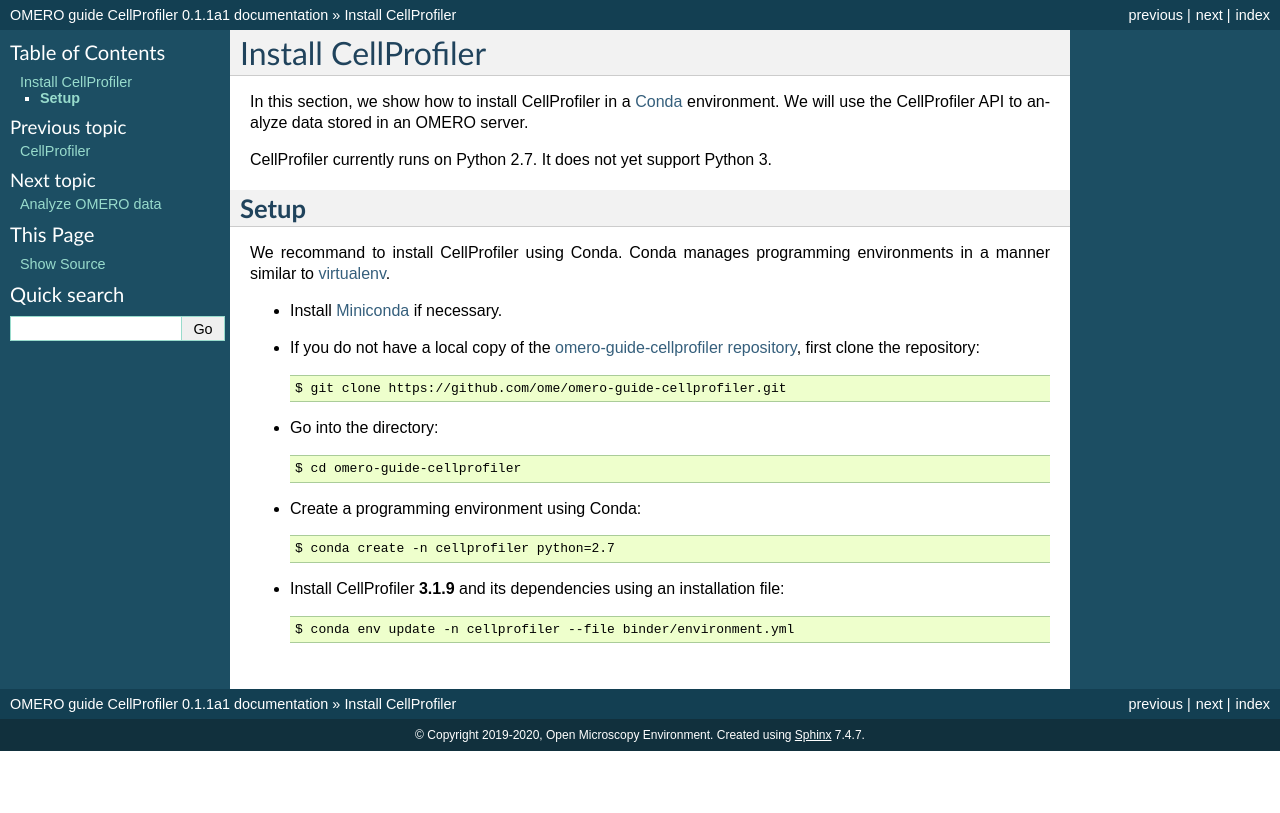
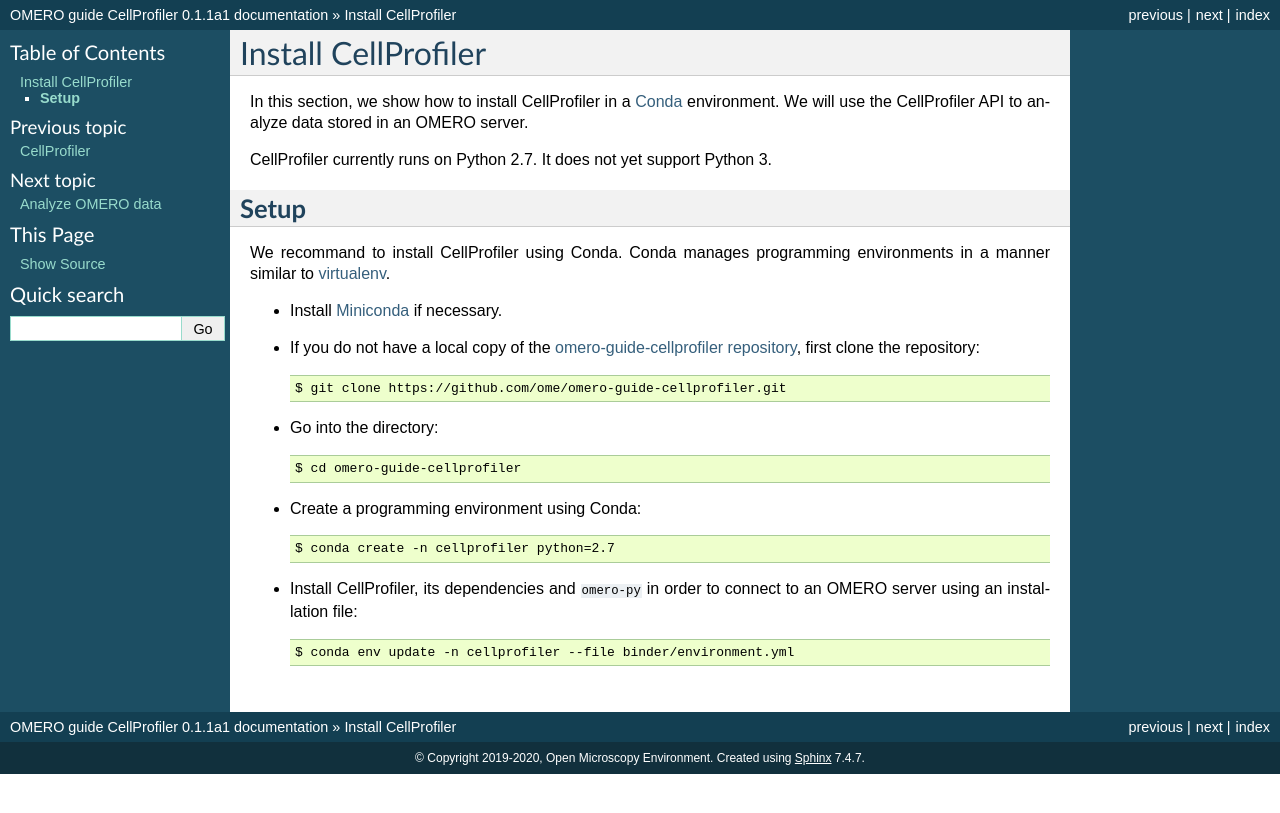
Before and after one commit to ome/omero-guide-cellprofiler, a Sphinx documentation site: the page built from docs/setup.rst, in a window 1280 px wide. Shown: the top 813 px of the page. Built offline with Sphinx 7.4.7, drawn with Linux system fonts in a browser that asks for light colours.

Commit message:
indicate omero-py is installed in order to connect

```diff
--- a/docs/setup.rst
+++ b/docs/setup.rst
@@ -28,6 +28,6 @@
 
     $ conda create -n cellprofiler python=2.7
 
-- Install CellProfiler **3.1.9** and its dependencies using an installation file::
+- Install CellProfiler, its dependencies and ``omero-py`` in order to connect to an OMERO server using an installation file::
 
     $ conda env update -n cellprofiler --file binder/environment.yml
```
